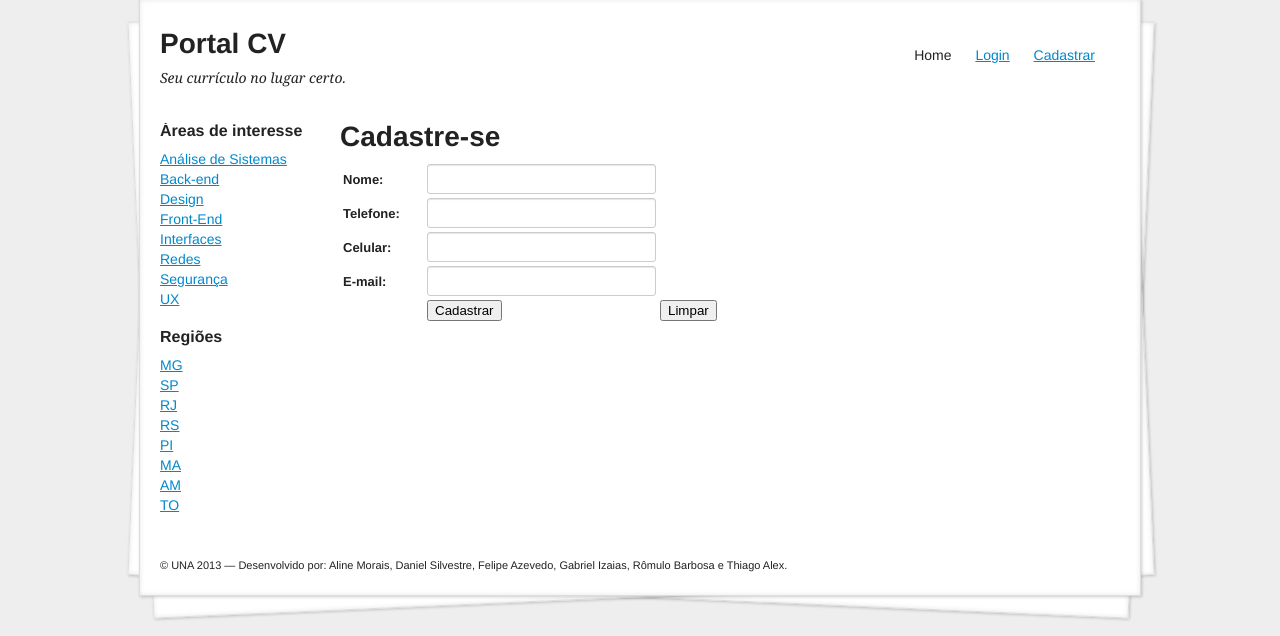
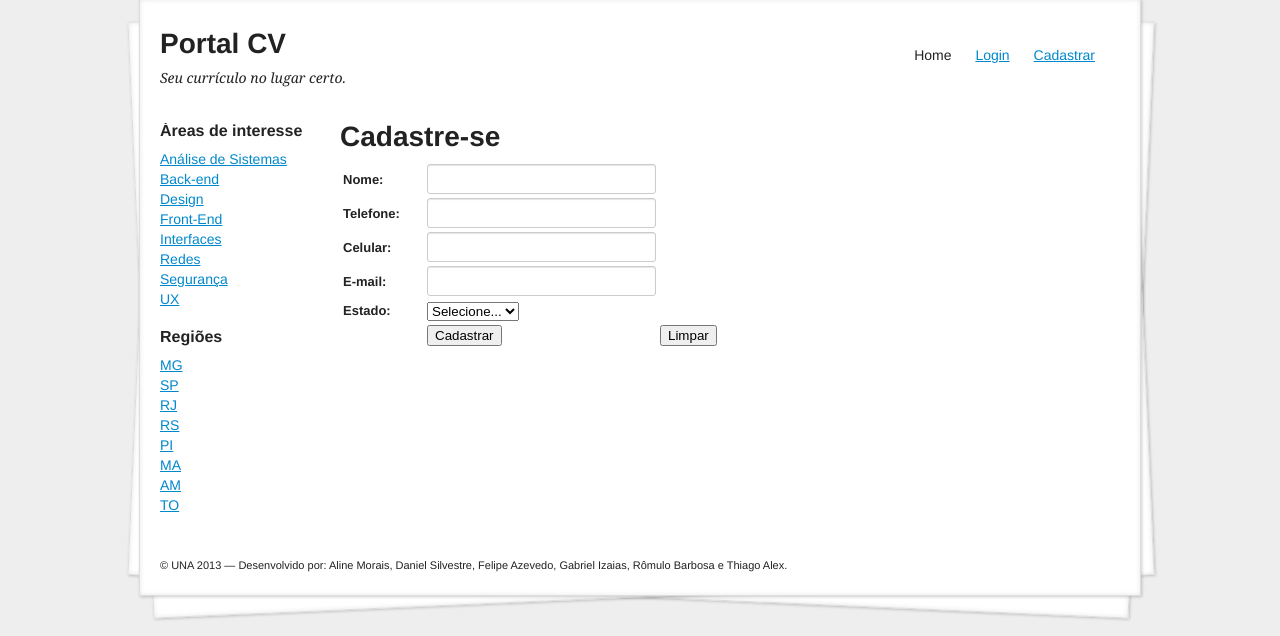
Before and after one commit to tonightsystems/portal-cv, a PHP site: page /cadastrar.php in a window 1280 px wide. Shown: the part 41-677 px from the top of the page. Run offline with PHP 8.4, Linux system fonts and the light colour scheme; data that the repository does not hold is empty.

Commit message:
Inserção do campo id_estado na tela cadastro
No BD, a tabela candidato se relaciona com a tabela estado. Os nomes dos
estados são listados na tela de cadastro, mas o seu id que é salvo.

```diff
--- a/cadastrar.php
+++ b/cadastrar.php
@@ -1,3 +1,10 @@
+<?php
+	require './config/conexao.php';
+
+	// cria a query e envia ela ao BD
+	//$query = mysql_query("select id_estado, nome from `estado`", $con);
+?>
+
 <!doctype html>
 <html lang="pt-br">
 <head>
@@ -38,17 +45,30 @@
                             <td><label for="i-email">E-mail:</label></td>
                             <td><input type="text" name="email" title="E-mail" class="input"></td>
                         </tr>
-						<!--
+
 						<tr>
                             <td><label for="i-estado">Estado:</label></td>
-							<select>
-								<option>Selecione...</option>
-								<?php while($teste = mysql_fetch_array($query2)) { ?>
-									<option value="<?php echo $teste['descricao'] ?></option>
-								<?php } ?>
+							<td>
+								<select name="estado">
+									<option>Selecione...</option>
+
+									<?php
+
+										$sql = "select id_estado, nome from `estado`"; // cria a query
+										$result = mysql_query($sql) or die ("ERRO SQL:".mysql_error()); // envia a query ao BD, imprime erro se houver
+
+										while($estado = mysql_fetch_array($result)){ // pega os dados retornados pela query
+									?>
+
+											<option value="<?php echo $estado['id_estado'] ?>"> <!-- mostra os dados em forma de options -->
+												<?php echo $estado['nome'] ?>
+											</option>
+										<?php } ?>
 							</select>
+							</td>
 						</tr>
 
+						<!--
                         <tr>
                             <td><label for="i-estado">Estado:</label></td>
                             <td><input type="text" name="estado" title="Estado" class="input"></td>
--- a/config/conexao.php
+++ b/config/conexao.php
@@ -1,6 +1,6 @@
 <?php
 
-$con = mysql_connect("localhost", "root", "");
+$con = mysql_connect("localhost", "root", "root");
 if(!$con){
 	echo("Erro na conexao com o servidor MySQL!");
 }
```
Also changed, not shown: config/sql.php (+4 -3 lines).
